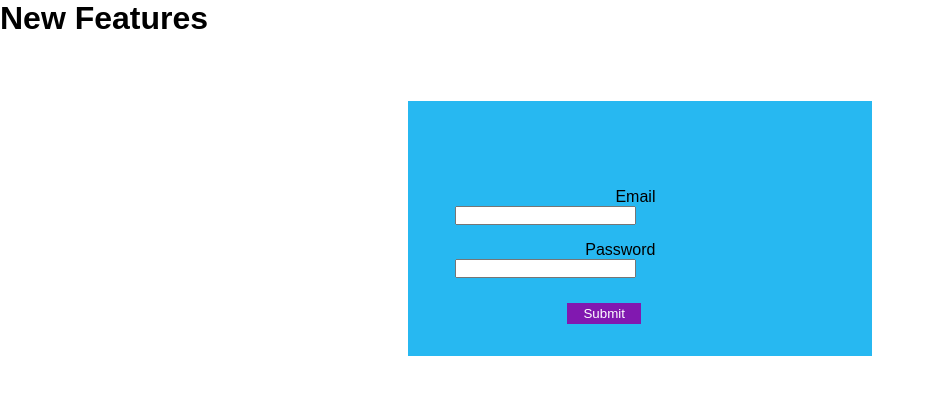
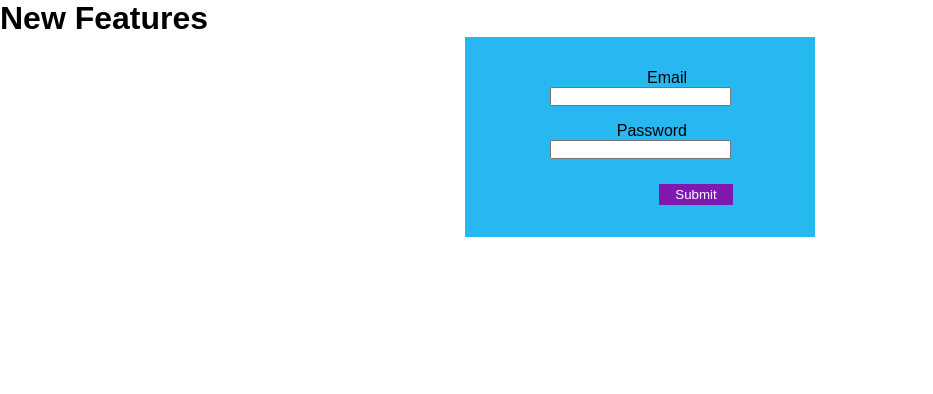
Before and after one commit to mmp-photos/PlayhouseTheaterFrontEnd, a React (Vite) app: page /backstage in a window 1280 px wide. Shown: the top 394 px of the page, without its empty margins (0-933 px from the left). Built offline with nearby package versions, Linux system fonts and the light colour scheme; a web font is replaced by a local one.

Commit message:
Button now has correct initial state

```diff
--- a/src/assets/styles/backstage_styles.css
+++ b/src/assets/styles/backstage_styles.css
@@ -20,7 +20,7 @@
     --primary-navy: #002851;
     --background-purple: #e6bafa;
     --background-orange: #fad4a7;
-    --background-blue: #27b8f1;
+    --background-blue: #;
     --background-red: #f56363;
     --white: white;
     --white75: rgba(255, 255, 255, 0.75);
@@ -48,6 +48,12 @@ margin: 0px;
     color: white;
     margin-left: 112px;
  }
+ form{
+   padding-left: 12rem;
+ }
+ form div{
+   margin-bottom: 1rem;
+ }
  label{
     display: inline-block;
     width: 100px;
@@ -55,24 +61,16 @@ margin: 0px;
     text-align: right;
     font-weight: 400;
  }
-
-/* CLASS AND ID STYLES */
- #sign-in {
-    background-color: var(--background-blue);
-    margin: auto;
-    width: 400px;
-    margin-top: 4rem;
-    padding: 2rem;
- }
-
- form{
+ section {
    width: 85%;
    margin: auto;
-   margin-top: 55px;
+   text-align: left;
+   margin-top: 65px;
  }
- form div{
-   margin-bottom: 16px;
- }
- form label{
-   width: 200px;
- }
+/* CLASS AND ID STYLES */
+#sign-in{
+   display: block;
+   margin: auto;
+   text-align: center;
+   width: 350px;
+}
--- a/src/components/Admin.jsx
+++ b/src/components/Admin.jsx
@@ -8,6 +8,7 @@ import '../assets/styles/backstage_styles.css';
 const Admin = () => {
     const [ token, setToken ] = useState();
     const { userId, firstName, signedIn } = useSelector((state) => state.user);
+    const [ staySignedIn, setStaySignedIn ] = useState();
     const [isAuthenticated, setIsAuthenticated] = useState(false);
 
     useEffect(() => {
--- a/src/components/Admin/ClassForm.jsx
+++ b/src/components/Admin/ClassForm.jsx
@@ -11,26 +11,32 @@ const ClassForm = () => {
     const [instructors, setInstructors] = useState([]);
     const [audience, setAudience] = useState([]);
     const [term, setTerm] = useState([]);
+    const [featured, setFeatured] = useState(false);
+    const [isFeatured, setIsFeatured] = useState();
     const [status, setStatus] = useState([]);
     const { classId } = useParams();
     const { userId, firstName, signedIn } = useSelector((state) => state.user);
 
     console.log(`User id: ${userId} and first name is ${firstName}`);
-    if(classId != 'new'){
-        useEffect(() => { // Get Class Data by ClassId
+    useEffect(() => {
+        if(classId != 'new'){
             const fetchData = async () => {
                 try {
-                    if (classId) {
-                        const response = await axios.get(`${import.meta.env.VITE_REACT_APP_BASE_URL}classes/${classId}`);
-                        setCourse(response.data);
+                    const response = await axios.get(`${import.meta.env.VITE_REACT_APP_BASE_URL}classes/${classId}`);
+                    setCourse(response.data);
+                    if (response.data.length > 0 && response.data[0].class_featured === 'TRUE') {
+                        setFeatured(true);
+                    } else {
+                        setFeatured(false);
                     }
                 } catch (error) {
                     console.error('Error fetching data:', error);
                 }
             };
             fetchData();
-        }, [classId]);
-    }
+        }
+    }, [classId]);
+
     useEffect(() => {
         const fetchData = async () => {
                 axios.get(`${import.meta.env.VITE_REACT_APP_BASE_URL}api/form_data`)
@@ -52,10 +58,6 @@ const ClassForm = () => {
     if (locations.length === 0 || instructors.length === 0) {
         return <div>Loading...</div>; // Or any other loading indicator
     }
-    // let class_registration_status = "False";
-    // if(course[0].class_registration === 0){
-    //     class_registration_status = "True";
-    // }
 
     let startingValues = {};
     if(classId == "new"){
@@ -67,6 +69,7 @@ const ClassForm = () => {
                             classAudience: '',
                             classLink: '',
                             classCreatedBy: userId,
+                            classFeatured: featured,
                             classLocation: '',
                             classInstructor: ''
         };
@@ -79,6 +82,7 @@ const ClassForm = () => {
                             classAudience: course[0].class_audience,
                             classLink: course[0].class_enrollment_link,
                             classCreatedBy: userId,
+                            classFeatured: featured,
                             classLocation: course[0].location_id,
                             classInstructor: course[0].person_id
         };
@@ -111,13 +115,33 @@ const ClassForm = () => {
         setSubmitting(false);
     };
 
+    let determineFeatureStatus = () => {
+        if(course[0].class_featured === 'TRUE'){
+            return(true);
+        } else{
+            return(false);
+        }
+    }
+
     return (
         <section>
             {classId == "new" ? <h1>Add a Class</h1>
                               : <h1>Update Class</h1>
             }
             <Formik
-                initialValues={startingValues}
+                initialValues={{
+                    className: classId === "new" ? "" : course[0]?.class_name || "",
+                    classCost: classId === "new" ? "" : course[0]?.class_cost || "",
+                    classRegistration: classId === "new" ? "" : "",
+                    classDescription: classId === "new" ? "" : course[0]?.class_description || "",
+                    classTerm: classId === "new" ? "" : course[0]?.class_term || "",
+                    classAudience: classId === "new" ? "" : course[0]?.class_audience || "",
+                    classLink: classId === "new" ? "" : course[0]?.class_enrollment_link || "",
+                    classCreatedBy: userId,
+                    classLocation: classId === "new" ? "" : course[0]?.location_id || "",
+                    classInstructor: classId === "new" ? "" : course[0]?.person_id || "",
+                    classFeatured: classId === "new" ? false : course[0]?.class_featured || false
+                }}
                 validationSchema={validationSchema}
                 onSubmit={handleSubmit}
             >
@@ -133,6 +157,13 @@ const ClassForm = () => {
                             <Field as="textarea" rows="12" cols="40" name="classDescription" />
                             <ErrorMessage name="classDescription" />
                         </div>
+
+                        <button type="submit" onClick={() => setFeatured(!featured)}
+                                style={{backgroundColor: featured ? "green" : "red", marginBottom: "16px"}}
+                                disabled={isSubmitting}>
+                            Featured Class
+                        </button>
+
                         <div>
                             <label htmlFor="classCost">Class Cost:</label>
                             <Field type="text" name="classCost" />
@@ -159,7 +190,7 @@ const ClassForm = () => {
                             <Field as="select" name="classTerm">
                                 <option value="">Select a term</option>
                                 {term.map((term) => { return(<option key={term.term_id} value={term.term_id}>{term.term_name}</option>)})}
-                            </Field>
+                            </Field> <button className="circle-button">+</button>
                             <ErrorMessage name="classTerm" />
                         </div>
                         <div>
--- a/src/components/Admin/Dashboard.jsx
+++ b/src/components/Admin/Dashboard.jsx
@@ -5,8 +5,8 @@ import LogOutButton from '../../features/user/LogOutButton';
 import { useDispatch, useSelector } from 'react-redux';
 
 const Dashboard = ({ setSignedIn, userName }) => {
-    const { userId, firstName } = useSelector((state) => state.user);
-
+    const { userId, firstName, signedIn } = useSelector((state) => state.user);
+    console.log(signedIn);
     const handleLogout = () => {
         console.log(`Logout clicked`)
         setSignedIn(false)
--- a/src/components/Admin/SignIn.jsx
+++ b/src/components/Admin/SignIn.jsx
@@ -41,14 +41,14 @@ const SignIn = () => {
                 onSubmit={handleSubmit}
             >
                 {({ isSubmitting }) => (
-                    <Form>
+                    <Form style={{display: "block", backgroundColor: '#27b8f1', padding: '2rem'}}>
                     <div>
-                            <label htmlFor="email">Email</label>
+                        <label style={{textAlign: "right", display: "inline-block", marginLeft: '0px'}} htmlFor="email">Email</label>
                         <Field type="email" name="email" autoComplete="username" />
                         <ErrorMessage name="email" component="div" />
                     </div>
                     <div>
-                            <label htmlFor="password">Password</label>
+                        <label style={{textAlign: "right", display: "inline-block", marginLeft: '0px'}} htmlFor="password">Password</label>
                         <Field type="password" name="password" autoComplete="current-password" />
                         <ErrorMessage name="password" component="div" />
                     </div>
--- a/src/utilities/get_classes.jsx
+++ b/src/utilities/get_classes.jsx
@@ -3,20 +3,15 @@ import axios from 'axios';
 
 const GetAllClasses = ( { featured , display } ) => {
     const [classes, setClasses] = useState([]);
+    const [featuredClasses, setFeaturedClasses] = useState([]);
     const [error, setError] = useState();
     const [id, setID] = useState(152);
 
     const fetchData = async () => {
         try {
-            // if(featured === 'TRUE'){
-                // const response = await axios.get(import.meta.env.VITE_REACT_APP_BASE_URL + "classes/featured");
-            //     console.log(`Featured classes only`);
-            // } else {
-                const response = await axios.get(import.meta.env.VITE_REACT_APP_BASE_URL + "classes");
-            //     console.log(`All classes`);
-            // // }
+            const response = await axios.get(import.meta.env.VITE_REACT_APP_BASE_URL + "classes");
             setClasses(response.data);
-            console.log(response.data)
+            setFeaturedClasses(response.data.filter(function (el) {return el.class_featured === "TRUE"}));
         } catch (error) {
             setError(error);
         }
@@ -26,12 +21,23 @@ const GetAllClasses = ( { featured , display } ) => {
         fetchData();
     }, []);
 
+    if(classes.length === 0 || featuredClasses.length === 0) {
+        return <div>Loading...</div>
+    }
+
+    const arrayIndex = 0
+    const course = featuredClasses[arrayIndex];
+
     const displayCourses = () => {
-        console.log(classes); // Log the classes array
         if (!Array.isArray(classes)) {
             return <div>No classes available</div>;
         }
-        return classes.map(course => (
+        const currentIndex = 0;
+        const course = classes[currentIndex];
+
+        return (
+            <>
+            <button>previous</button>
             <div key={course.class_id} className="featured-classes">
                 <div className="featured-class-name">
                     <h1>{course.class_name}</h1>
@@ -56,9 +62,10 @@ const GetAllClasses = ( { featured , display } ) => {
                     </dl>
                 </div>
             </div>
-        ));
+            <button> next </button>
+            </>
+        );
     };
-
 
     return (
         <>
@@ -66,5 +73,4 @@ const GetAllClasses = ( { featured , display } ) => {
         </>
     );
 };
-
 export default GetAllClasses;
```
Lines whose indentation alone changed are shown as unchanged.
